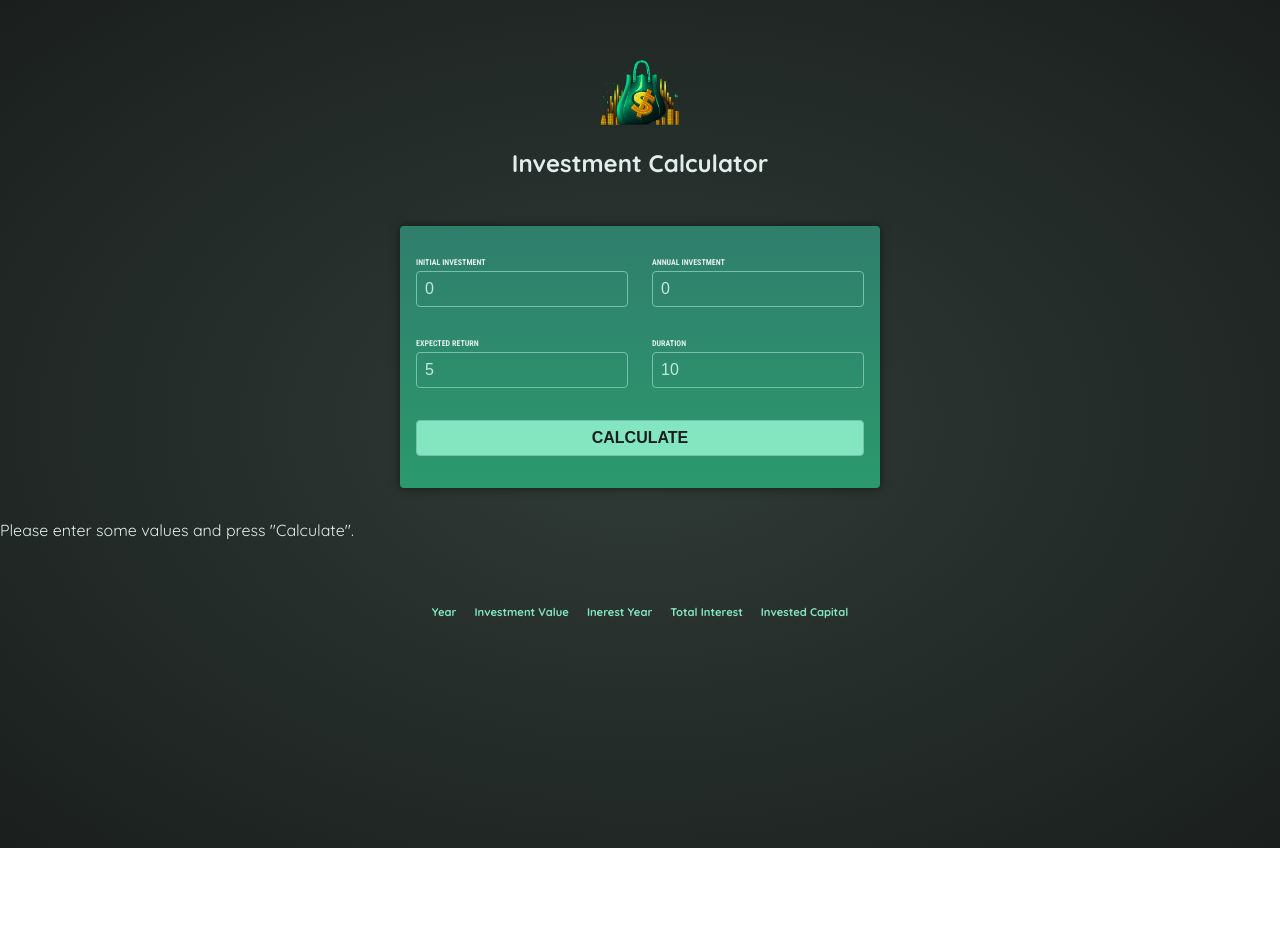
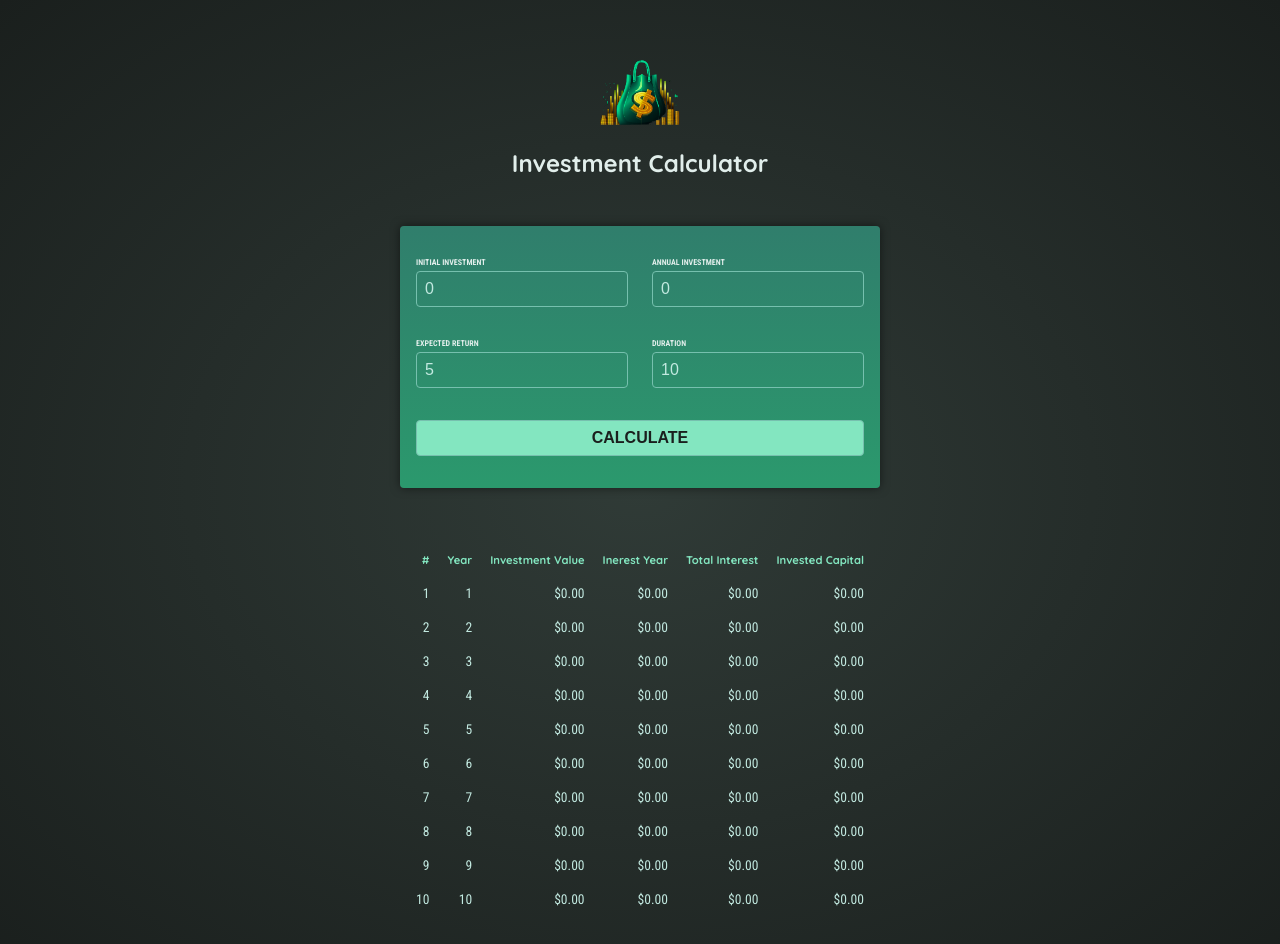
Before and after one commit to JatinbVyas/Angular_Learning_UD, an Angular app in the folder Practice_Exercise/01_Investment_Calculator/: page / in a window 1280 px wide. Both pictures are taken after a click on the button "CALCULATE". Shown: the top 944 px of the page. Before the commit the page ends 848 px from the top, so only its background shows below. Built offline with nearby package versions, Linux system fonts and the light colour scheme.

Commit message:
define the if else block and loop to show data in table.

```diff
--- a/Practice_Exercise/01_Investment_Calculator/src/app/investment-results/investment-results.component.html
+++ b/Practice_Exercise/01_Investment_Calculator/src/app/investment-results/investment-results.component.html
@@ -1,8 +1,11 @@
-<p>Please enter some values and press "Calculate".</p>
-
+<p *ngIf="!investmentData; else fallback" class="center">
+  Please enter some values and press "Calculate".
+</p>
+<ng-template #fallback>
   <table>
     <thead>
       <tr>
+        <th>#</th>
         <th>Year</th>
         <th>Investment Value</th>
         <th>Inerest Year</th>
@@ -10,5 +13,17 @@
         <th>Invested Capital</th>
       </tr>
     </thead>
-  <tbody></tbody>
+    <tbody>
+      <tr *ngFor="let investment of investmentData; let i = index">
+        <td>{{ i + 1 }}</td>
+        <td>{{ investment.year }}</td>
+        <td>{{ investment.valueEndOfYear | currency : "USD" }}</td>
+        <td>{{ investment.interest | currency : "USD" }}</td>
+        <td>{{ investment.totalInterest | currency : "USD" }}</td>
+        <td>{{ investment.totalAmountInvested | currency : "USD" }}</td>
+      </tr>
+      <!-- <tr *ngIf="investmentData.length === 0">
+        <td colspan="5">No data available</td> -->
+    </tbody>
   </table>
+</ng-template>
--- a/Practice_Exercise/01_Investment_Calculator/src/app/investment-results/investment-results.component.ts
+++ b/Practice_Exercise/01_Investment_Calculator/src/app/investment-results/investment-results.component.ts
@@ -1,9 +1,10 @@
+import { CurrencyPipe, NgFor, NgIf } from '@angular/common';
 import { Component, Input } from '@angular/core';
 
 @Component({
   selector: 'app-investment-results',
   standalone: true,
-  imports: [],
+  imports: [NgIf, NgFor, CurrencyPipe],
   templateUrl: './investment-results.component.html',
   styleUrl: './investment-results.component.css',
 })
```
Lines whose indentation alone changed are shown as unchanged.
